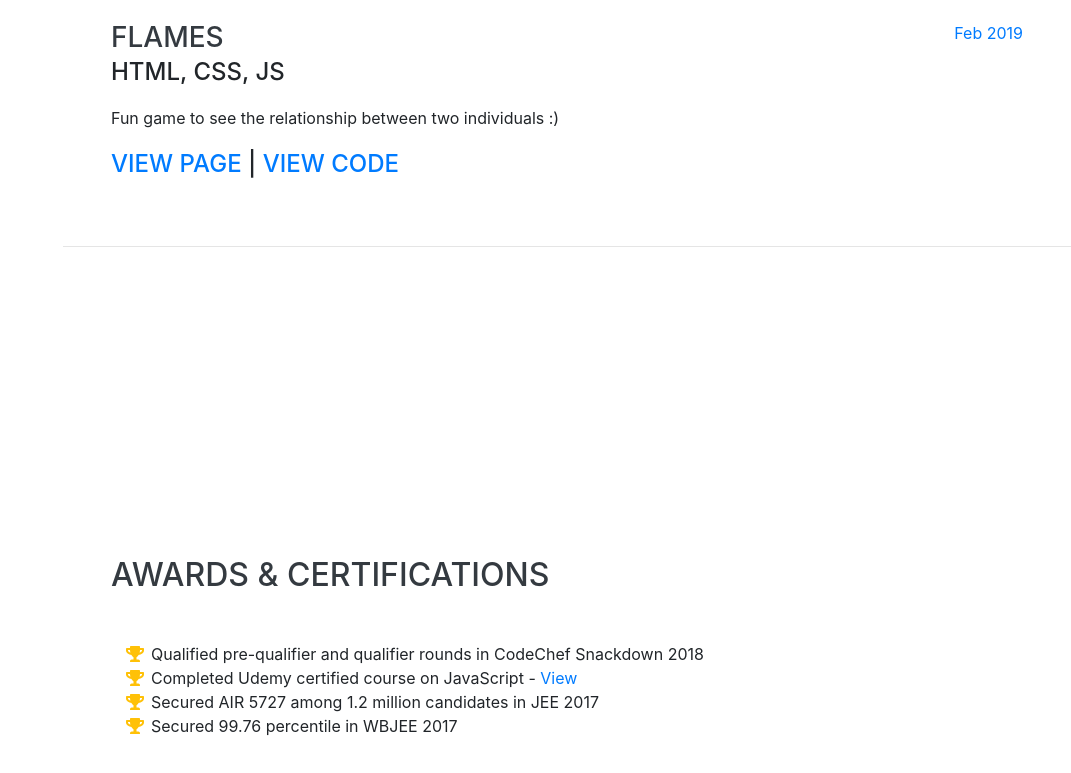
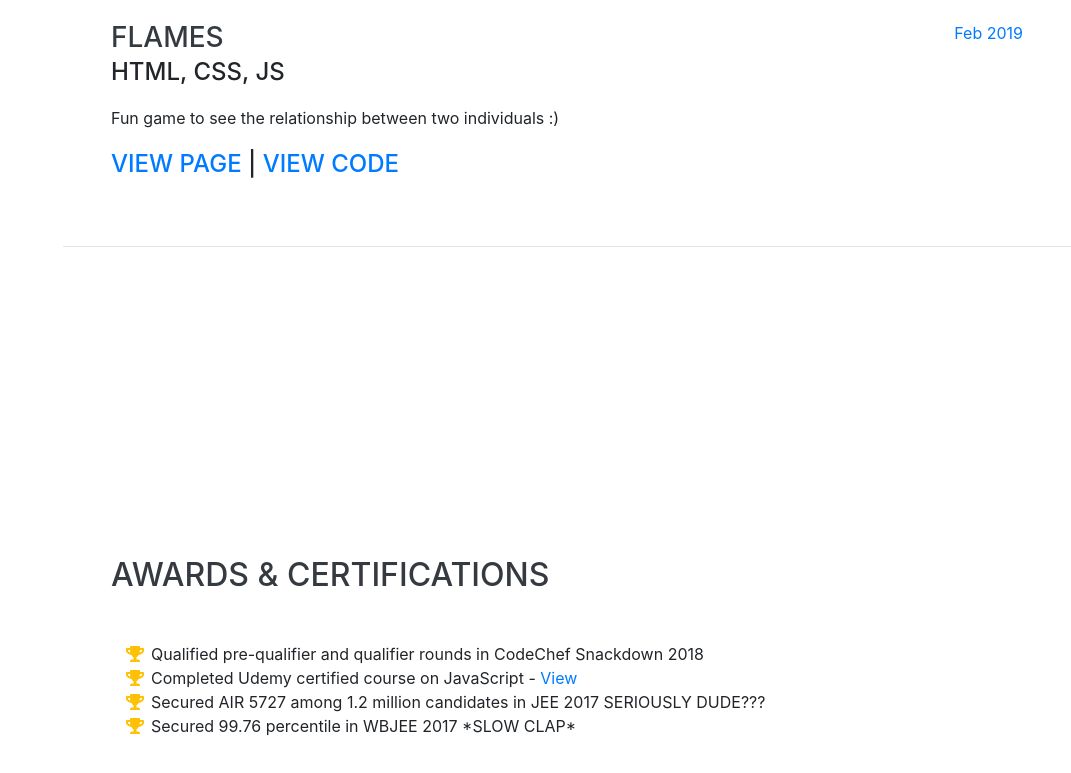
Before and after one commit to PercySpecter/k98p.github.io, a website with bundled scripts: page index.html in a window 1280 px wide. Shown: the part 3056-3829 px from the top of the page, without its empty margins (209-1280 px from the left). Built offline with nearby package versions, Linux system fonts and the light colour scheme; a web font is replaced by a local one.

Commit message:
just kidding lol ;-p

```diff
--- a/index.html
+++ b/index.html
@@ -168,7 +168,7 @@
         <ul class="fa-ul mb-0">
           <li>
             <i class="fa-li fa fa-check"></i>
-            Programming Languages: C, C++, Python, Java</li>
+            Programming Languages: C, C++, Python, Java (JAVA ? -_-)</li>
           <li>
             <i class="fa-li fa fa-check"></i>
             Web Technologies: HTML, CSS, JavaScript</li>
@@ -242,10 +242,10 @@
             Completed Udemy certified course on JavaScript - <a href="https://www.udemy.com/certificate/UC-NPKUT2XQ/">View</a></li>
           <li>
             <i class="fa-li fa fa-trophy text-warning"></i>
-            Secured AIR 5727 among 1.2 million candidates in JEE 2017</li>
+            Secured AIR 5727 among 1.2 million candidates in JEE 2017 <bold> SERIOUSLY DUDE??? </bold></li>
           <li>
             <i class="fa-li fa fa-trophy text-warning"></i>
-            Secured 99.76 percentile in WBJEE 2017</li>
+            Secured 99.76 percentile in WBJEE 2017<bold> *SLOW CLAP* </bold></li>
 
 
         </ul>
```
